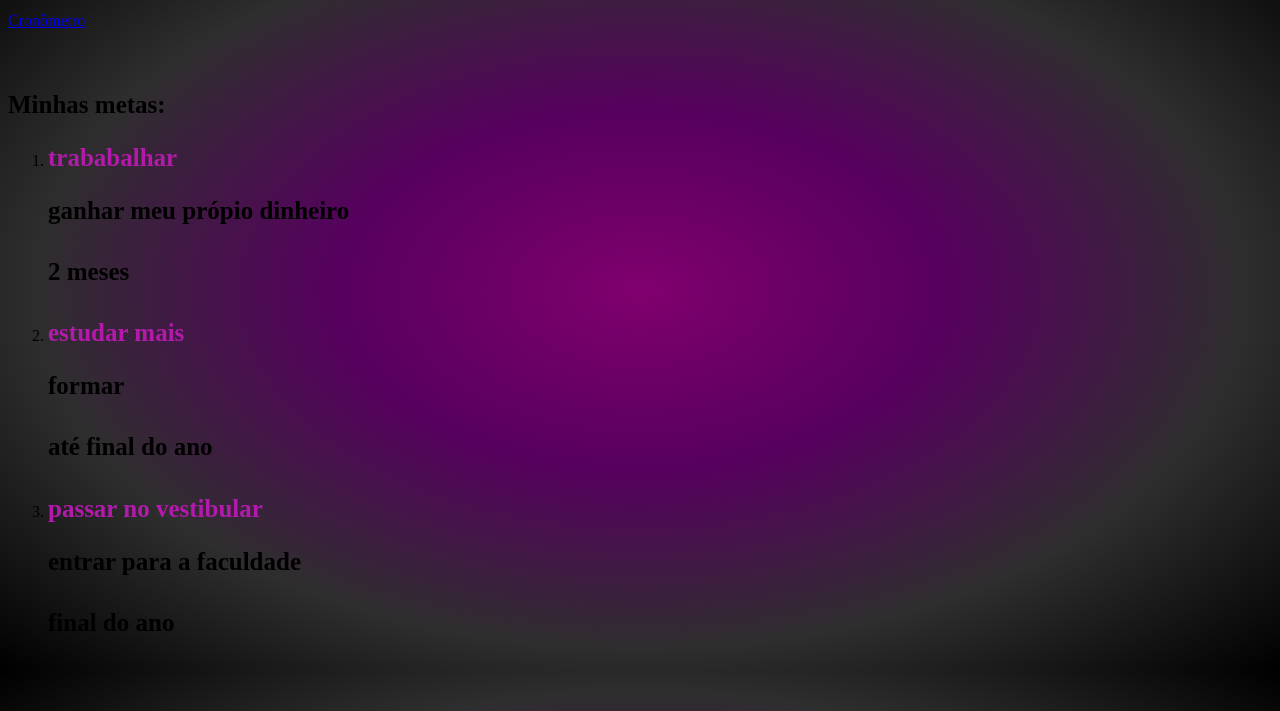
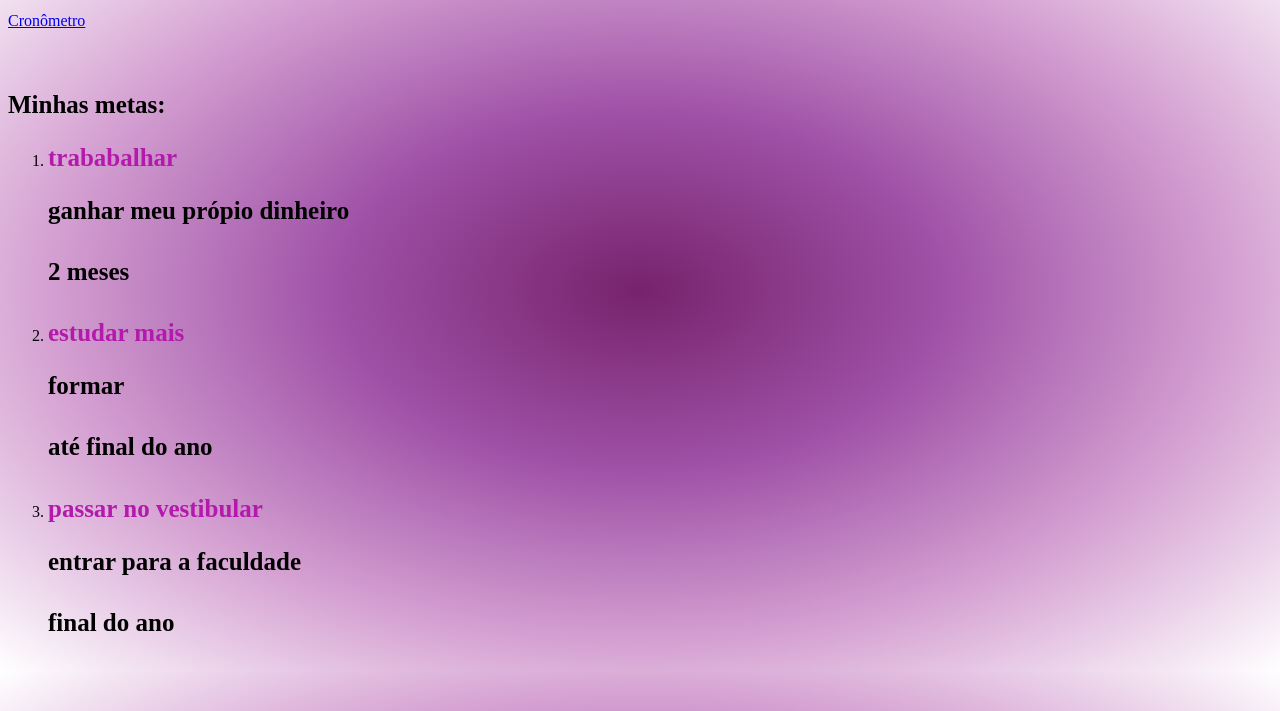
Before and after one commit to Milenaalessi/metas2024, a plain HTML site: page index.html in a window 1280 px wide. Shown: the part 89-800 px from the top of the page. Drawn offline with Linux system fonts and the light colour scheme; a web font is replaced by a local one.

Commit message:
ghkhkhkh

```diff
--- a/style.css
+++ b/style.css
@@ -1,7 +1,7 @@
 @import url('https://fonts.googleapis.com/css2?family=Playfair+Display:ital,wght@0,400..900;1,400..900&display=swap');
 
 body{
-    background: radial-gradient(rgb(128, 0, 110), #57005f, rgb(46, 46, 46), black );
+    background: radial-gradient(rgb(119, 35, 108), #9f51a7, rgb(214, 163, 211), rgb(255, 255, 255));
      font-family: Playfair+Display;
 }
 
```
